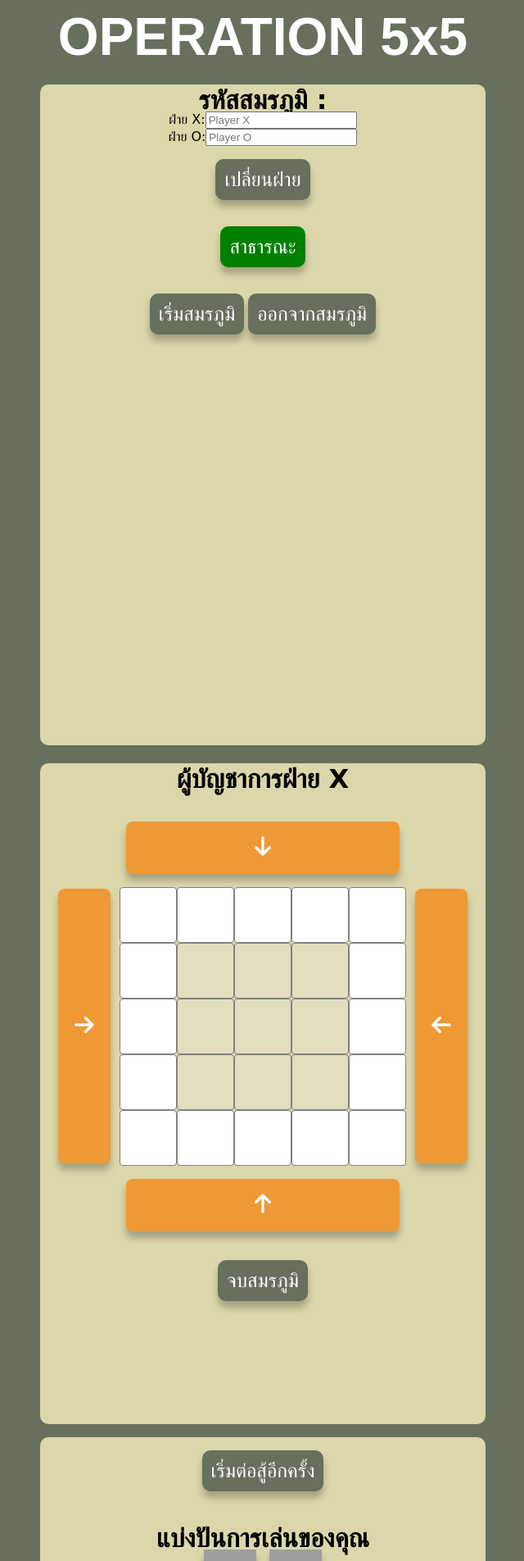
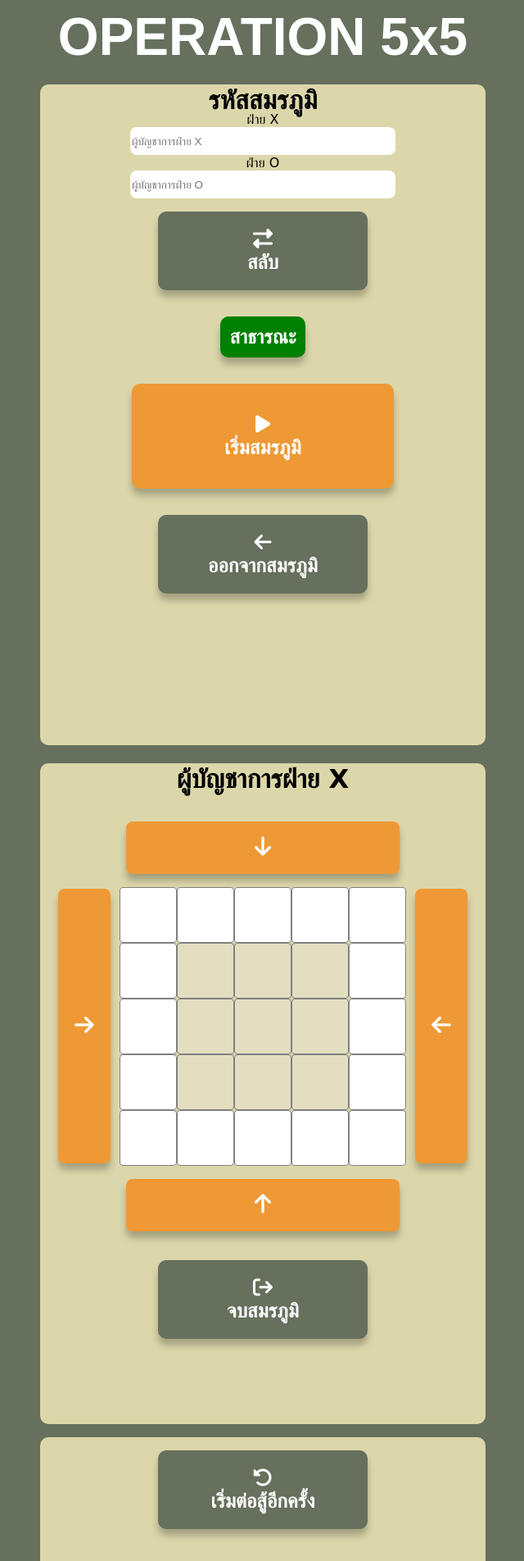
Before and after one commit to it64070101/operation5x5, a PHP site: page /google-login/public/game.html in a window 1280 px wide. Shown: the top 1904 px of the page at 82% size, without its empty margins (319-959 px from the left). Run offline with PHP 8.4, Linux system fonts and the light colour scheme; some libraries are stand-ins or nearby versions; grey boxes are pictures that could not be loaded.

Commit message:
fix layout

```diff
--- a/public/game.html
+++ b/public/game.html
@@ -23,12 +23,13 @@
         <div id="logo">OPERATION 5x5</div>
         <div class="page" id="join-game">
             <div class="container">
-                <h1 id="showRoomCode">รหัสสมรภูมิ : </h1>
-                <form class="form-inline row">
-                    <div class="form-group mb-2 row col-10">
-                        <label for="inputPlayer-x" class="col-form-label col-2">ฝ่าย X:</label>
+                <h1 id="showRoomCode">รหัสสมรภูมิ</h1>
+                <form class="form-inline">
+                    <div class="form-group mb-2 col-10">
+                        <label for="inputPlayer-x" class="col-form-label col-2">ฝ่าย X </label>
                         <div class="col-10">
-                            <input readonly type="text" class="form-control" id="inputPlayer-x" placeholder="Player X">
+                            <input readonly type="text" class="form-control" id="inputPlayer-x"
+                                placeholder="ผู้บัญชาการฝ่าย X">
                         </div>
                     </div>
                     <!-- <div class="form-group mb-2 col-2">
@@ -37,11 +38,12 @@
                             class="btn btn-secondary btn-cancel-join-game gameBtn">Cancel</button>
                     </div> -->
                 </form>
-                <form class="form-inline row">
-                    <div class="form-group mb-2 row col-10">
-                        <label for="inputPlayer-o" class="col-form-label col-2">ฝ่าย O:</label>
+                <form class="form-inline">
+                    <div class="form-group mb-2 col-10">
+                        <label for="inputPlayer-o" class="col-form-label col-2">ฝ่าย O</label>
                         <div class="col-10">
-                            <input readonly type="text" class="form-control" id="inputPlayer-o" placeholder="Player O">
+                            <input readonly type="text" class="form-control" id="inputPlayer-o"
+                                placeholder="ผู้บัญชาการฝ่าย O">
                         </div>
                     </div>
                     <!-- <div class="form-group mb-2 col-2">
@@ -52,14 +54,17 @@
                 </form>
             </div>
             <div class="container d-flex justify-content-center mb-2">
-                <button type="button" id="btnSwitchPlayer" class="btn btn-success mx-1 gameBtn">เปลี่ยนฝ่าย</button>
+                <button type="button" id="btnSwitchPlayer" class="btn btn-success mx-1 small"><i
+                        class="fa-solid fa-right-left"></i><br>สลับ</button>
             </div>
             <div class="container d-flex justify-content-center mb-2">
                 <button type="button" id="btnStateRoom" class="btn btn-success mx-1 gameBtn">สาธารณะ</button>
             </div>
             <div class="container d-flex justify-content-center mb-2">
-                <button type="button" id="btnStartGame" class="btn btn-success mx-1 gameBtn">เริ่มสมรภูมิ</button>
-                <button type="button" id="btnExitGame" class="btn btn-success mx-1 gameBtn">ออกจากสมรภูมิ</button>
+                <button type="button" id="btnStartGame" class="btn btn-success mx-1 select"><i
+                        class="fa-solid fa-play"></i><br>เริ่มสมรภูมิ</button><br>
+                <button type="button" id="btnExitGame" class="btn btn-success mx-1 small"><i
+                        class="fa-solid fa-arrow-left"></i><br>ออกจากสมรภูมิ</button>
             </div>
         </div>
         <div class="page" id="play-game">
@@ -114,13 +119,15 @@
                     <div></div>
                 </div>
                 <br>
-                <button type="button" id="btnTerminateGame" class="btn btn-warning mx-1 gameBtn">จบสมรภูมิ</button>
+                <button type="button" id="btnTerminateGame" class="btn btn-warning mx-1 small"><i
+                        class="fa-solid fa-arrow-right-from-bracket"></i><br>จบสมรภูมิ</button>
             </div>
         </div>
     </div>
     <div class="page" id="end-game">
         <h1 id="winnerText"></h1>
-        <button type="button" id="btnAfterGame" class="gameBtn">เริ่มต่อสู้อีกครั้ง</button>
+        <button type="button" id="btnAfterGame" class="small"><i
+                class="fa-solid fa-rotate-left"></i><br>เริ่มต่อสู้อีกครั้ง</button>
 
         <h1>แบ่งปันการเล่นของคุณ</h1>
         <div class="grid-share">
@@ -131,7 +138,7 @@
 
     <!-- JavaScript file included -->
     <script src="auth.js"></script>
-    <script src="checkroom.js"></script>
+    <!-- <script src="checkroom.js"></script> -->
     <script src="gamescr.js"></script>
     <script src="script.js"></script>
     <script src="gameAddScore.js"></script>
--- a/public/gamesty.css
+++ b/public/gamesty.css
@@ -19,6 +19,7 @@ p {
 	margin-top: 16px;
 	margin-bottom: 16px;
 }
+
 
 .row {
 	display: flex;
--- a/public/style.css
+++ b/public/style.css
@@ -23,6 +23,7 @@ button {
     border: 0;
     color: white;
     font-size: 1.5rem;
+    font-weight: bold;
 }
 
 button.select {
@@ -60,6 +61,13 @@ table,
 td,
 th {
     border: black solid 1px;
+}
+
+input {
+    border-radius: 8px;
+    border: none;
+    min-height: 2rem;
+    width: 20rem;
 }
 
 #logo {
@@ -145,7 +153,7 @@ th {
 
     transform: translate(-50%, -50%);
 
-    background: #fff;
+    background: #DCD7AA;
 
     padding: 20px;
 
@@ -191,9 +199,9 @@ th {
 
 }
 
-.popup button {
+/* .popup button {
 
-    background-color: #4caf50;
+    background-color: #66705D;
 
     color: #fff;
 
@@ -207,7 +215,7 @@ th {
 
     font-size: 16px;
 
-}
+} */
 
 @media (width <=1200px) {
     #book {
@@ -221,6 +229,7 @@ th {
     background: url('https://cdn.discordapp.com/attachments/1012021672590721096/1212439899601502228/logo_facebook.png?ex=65f1d7a6&is=65df62a6&hm=b6b1e72bb9911b2148da5346fba01735746751bb6f97b7b17058795d72ba058c&');
     background-repeat: no-repeat;
     background-size: 100% 100%;
+    border-radius: 8px;
 }
 
 #share-twitter {
@@ -229,6 +238,7 @@ th {
     background: url('https://cdn.discordapp.com/attachments/1012021672590721096/1212439899375149106/logo_twitter-x.png?ex=65f1d7a6&is=65df62a6&hm=4f013bcbce553efcb8648fed16d2147733a7b81caed91531978aed6be9c008fc&');
     background-repeat: no-repeat;
     background-size: 100% 100%;
+    border-radius: 8px;
 }
 
 .grid-share {
```
Also changed, not shown: public/playmode.html (+4 -3 lines).
